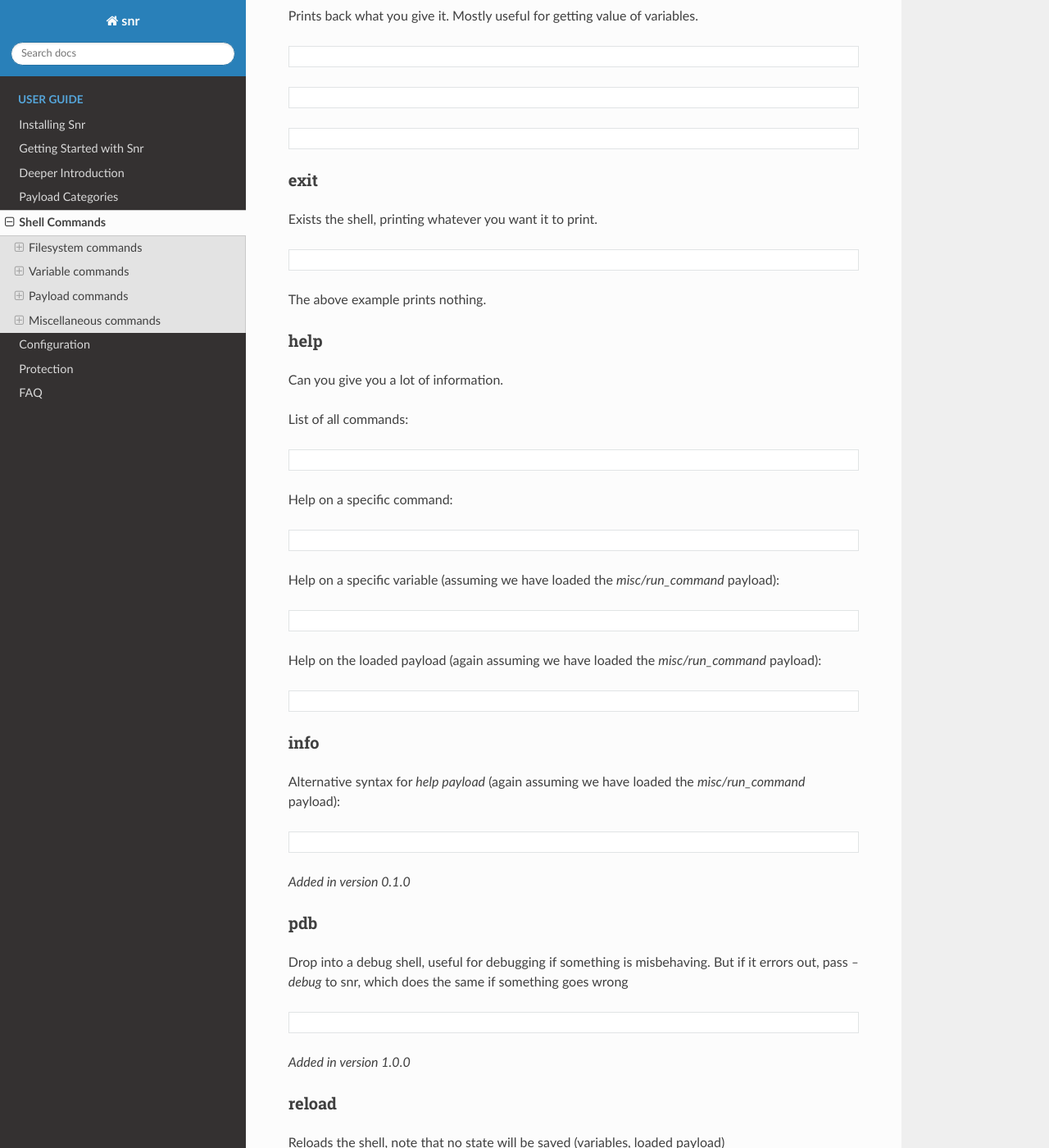
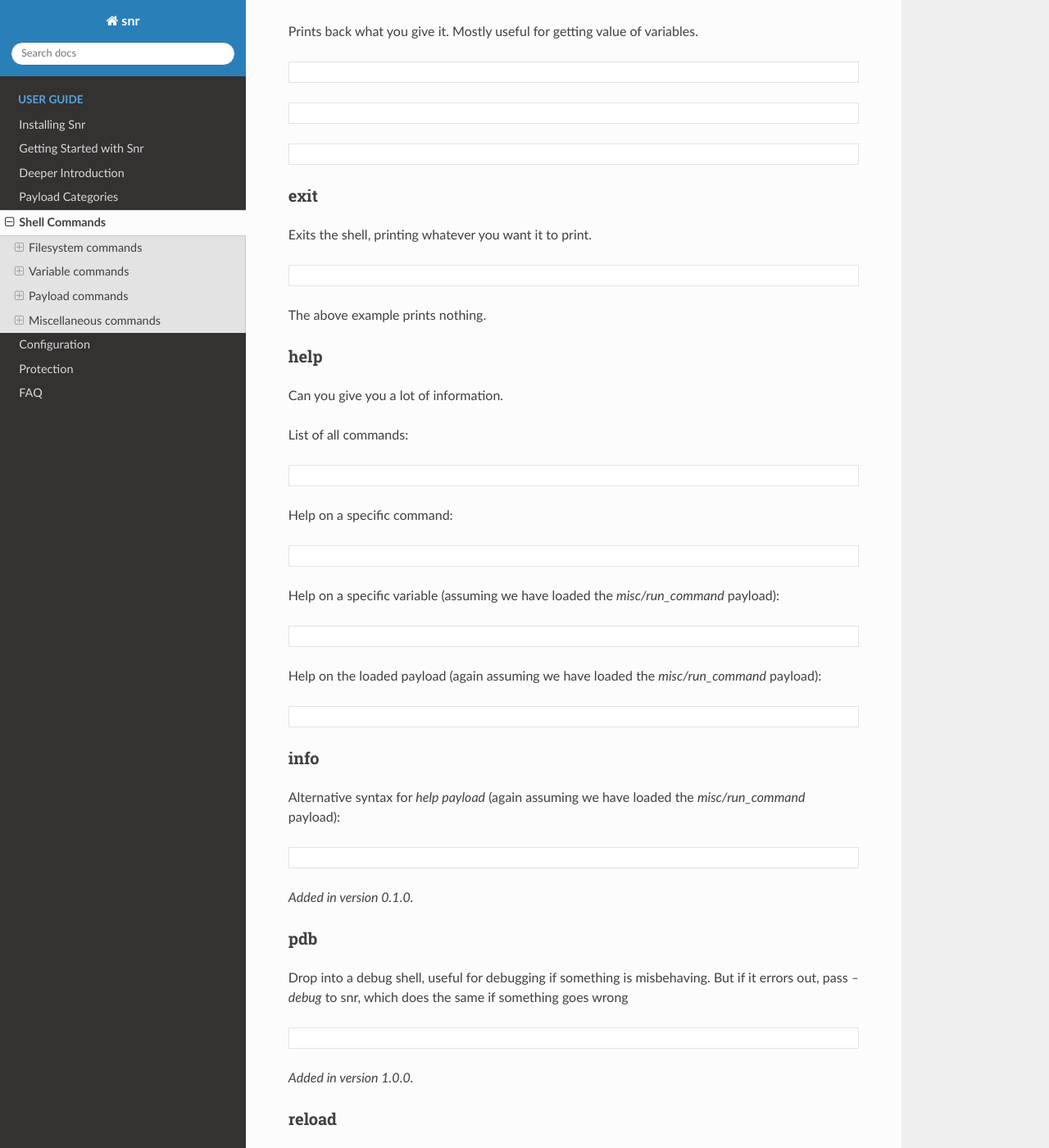
Before and after one commit to GlobularOne/snr, a Sphinx documentation site: the page built from docs/source/user_guide/shell_commands.rst, in a window 1280 px wide and 1400 px high, scrolled down 3070 px. Shown: the whole window at 82% size. Built offline with Sphinx 7.4.7 and the Read the Docs theme 2.0.0, drawn with Linux system fonts in a browser that asks for light colours; pages that are not in the unit, such as notebooks, are missing from menus; some of the changed text lies outside the part shown.

Commit message:
shell_commands.rst: Use proper directives for version changes

```diff
--- a/docs/source/user_guide/shell_commands.rst
+++ b/docs/source/user_guide/shell_commands.rst
@@ -69,6 +69,8 @@
 ^^^^^^^^
 
 Generate checksum of a file. It's syntax is like this:
+
+.. code-block:: shell
 
     checksum <algorithm> <file>
 
@@ -200,7 +202,7 @@
 exit
 ^^^^
 
-Exists the shell, printing whatever you want it to print.
+Exits the shell, printing whatever you want it to print.
 
 .. code-block::
 
```
Also changed, not shown: other parts of docs/source/user_guide/shell_commands.rst (+2 -2 lines).
